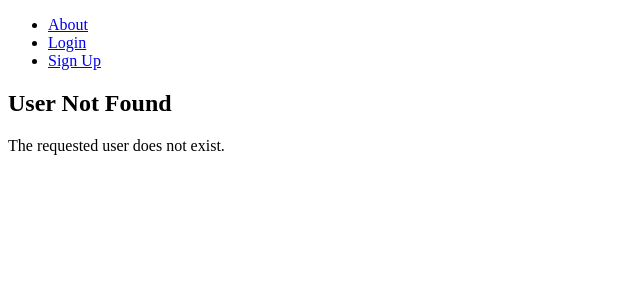
After one commit to Xn00rX/Bidayat, a Django app: page /detail/user_detail/1/ in a window 1280 px wide. The commit adds this page. Shown: the top 300 px of the page, without its empty margins (0-640 px from the left). Run offline with Django 4.2, Linux system fonts and the light colour scheme.

Commit message:
User Authentication

```diff
--- a/Bidayat/main_app/templates/base.html
+++ b/Bidayat/main_app/templates/base.html
@@ -11,13 +11,15 @@
   <header>
     <nav>
       <ul class="right">
-        <li><a href="{% url 'about' %}">About</a></li>
+        <li><a href="{% url 'about'  %}">About</a></li>
 
         {% if user.is_authenticated %}
+        <li><a href="{% url 'user_detail' user.id %}">Profile</a></li>
         <li><a href="{% url 'logout' %}"> Log Out </a></li>
 
 
         Hi {{ user.username }}
+
 
         {% else %}
 
--- /dev/null
+++ b/Bidayat/main_app/templates/detail/user_not_found.html
@@ -0,0 +1,6 @@
+{% extends 'base.html' %}
+
+{% block content %}
+  <h2>User Not Found</h2>
+  <p>The requested user does not exist.</p>
+{% endblock %}
--- a/Bidayat/main_app/templates/index.html
+++ b/Bidayat/main_app/templates/index.html
@@ -2,6 +2,6 @@
 
 {% block content %}
 
-<h1> Home Page</h1>
+<h1> Home Page </h1>
 
 {% endblock %}
--- a/Bidayat/main_app/urls.py
+++ b/Bidayat/main_app/urls.py
@@ -7,12 +7,12 @@ from django.contrib.auth import views as auth_views
 urlpatterns=[
   path('',views.home, name='home'),
 
+
+  path('detail/user_detail/<int:user_id>/', views.user_detail, name='user_detail'),
   path('about/',views.about,name='about'),
+  path('accounts/signup/',views.signup,name='signup'),
+  path('change_password/', auth_views.PasswordChangeView.as_view(), name='password_change'),
+  path('change_password/done/', auth_views.PasswordChangeDoneView.as_view(), name='password_change_done'),
 
 
-
-  path('accounts/signup/',views.signup,name='signup'),
-
-  path('change_password/', auth_views.PasswordChangeView.as_view(), name='password_change'),
-  path('change_password/done/', auth_views.PasswordChangeDoneView.as_view(), name='password_change_done'),
 ]
--- a/Bidayat/main_app/views.py
+++ b/Bidayat/main_app/views.py
@@ -11,12 +11,26 @@ from django.contrib.auth.decorators import login_required
 from django.contrib.auth.mixins import LoginRequiredMixin
 from .models import Profile
 from .forms import CreateUserForm , ProfileSignUp
+from django.contrib.auth.models import User
+
+
 
 # Create your views here.
 
 
 def home(request):
   return render(request,'index.html')
+
+
+def user_detail(request, user_id):
+    try:
+        user = User.objects.get(id=user_id)
+        profile = Profile.objects.get(user=user)
+        return render(request, 'detail/user_detail.html', {'profile': profile})
+    except User.DoesNotExist or Profile.DoesNotExist:
+        return render(request, 'detail/user_not_found.html')
+
+
 
 def about(request):
   return render(request, 'about.html')
```
Also changed, not shown: Bidayat/main_app/templates/detail/userDetails.html (deleted, +0 -12 lines), Bidayat/main_app/templates/detail/user_detail.html (added, +25 -0 lines), Bidayat/main_app/static/uploads/channels4_profile.jpg (added), Bidayat/main_app/static/uploads/channels4_profile_A75Snk4.jpg (added), Bidayat/main_app/static/uploads/channels4_profile_t2cNb06.jpg (added), 1 other file.
